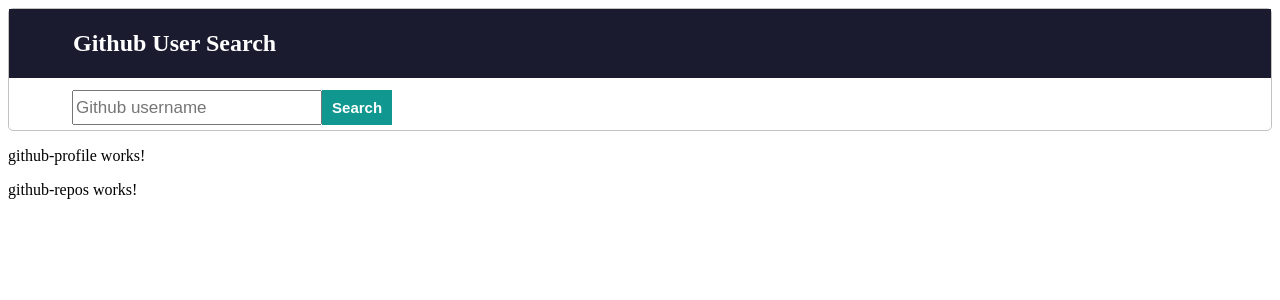
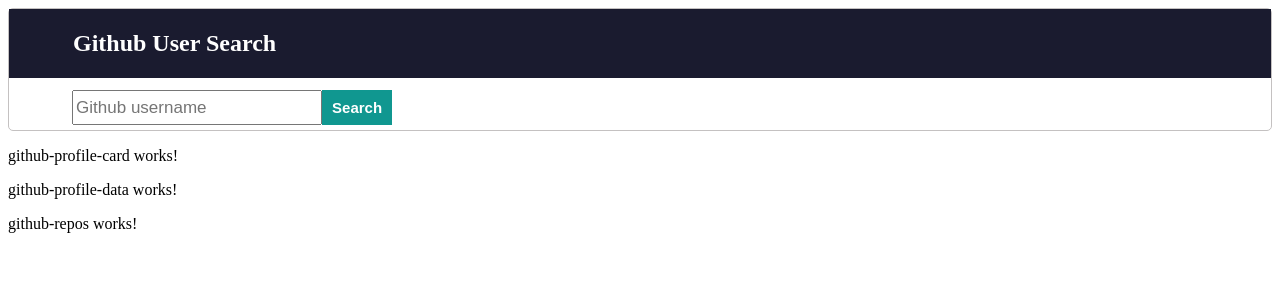
Before and after one commit to Collins07/Github-clone, an Angular app: page / in a window 1280 px wide. Shown: the top 300 px of the page. Built offline with nearby package versions, Linux system fonts and the light colour scheme.

Commit message:
passing data from parent to child

```diff
--- a/src/app/components/github-app/github-app.component.html
+++ b/src/app/components/github-app/github-app.component.html
@@ -18,11 +18,16 @@
             </div>
         </div>
     </div>
+    <div class="row">
+        <div class="col">
+        {{githubProfile | json}}
+        </div>
+    </div>
 
 </div>
 <div class="row">
     <div class="col">
-    <app-github-profile></app-github-profile>
+    <app-github-profile [githubProfile]="githubProfile"></app-github-profile>
     </div>
 </div>
 <div class="row">
@@ -30,8 +35,3 @@
     <app-github-repos></app-github-repos>
     </div>
 </div>
-<div class="row">
-    <div class="col">
-    {{githubProfile}}
-    </div>
-</div>
--- a/src/app/components/github-profile-card/github-profile-card.component.ts
+++ b/src/app/components/github-profile-card/github-profile-card.component.ts
@@ -1,4 +1,4 @@
-import { Component, OnInit } from '@angular/core';
+import { Component, Input, OnInit } from '@angular/core';
 
 @Component({
   selector: 'app-github-profile-card',
@@ -7,6 +7,8 @@
 })
 export class GithubProfileCardComponent implements OnInit {
 
+  @Input() githubProfile: any;
+
   constructor() { }
 
   ngOnInit(): void {
--- a/src/app/components/github-profile/github-profile.component.html
+++ b/src/app/components/github-profile/github-profile.component.html
@@ -1 +1,10 @@
-<p>github-profile works!</p>
+<div class="container-fluid">
+    <div class="row">
+        <div class="col-md-3">
+            <app-github-profile-card></app-github-profile-card>
+        </div>
+        <div class="col-md-9">
+            <app-github-profile-data></app-github-profile-data>
+        </div>
+    </div>
+</div>
--- a/src/app/components/github-profile/github-profile.component.ts
+++ b/src/app/components/github-profile/github-profile.component.ts
@@ -1,4 +1,4 @@
-import { Component, OnInit } from '@angular/core';
+import { Component, Input, OnInit } from '@angular/core';
 
 @Component({
   selector: 'app-github-profile',
@@ -7,6 +7,8 @@
 })
 export class GithubProfileComponent implements OnInit {
 
+  @Input() githubProfile: any;
+
   constructor() { }
 
   ngOnInit(): void {
```
